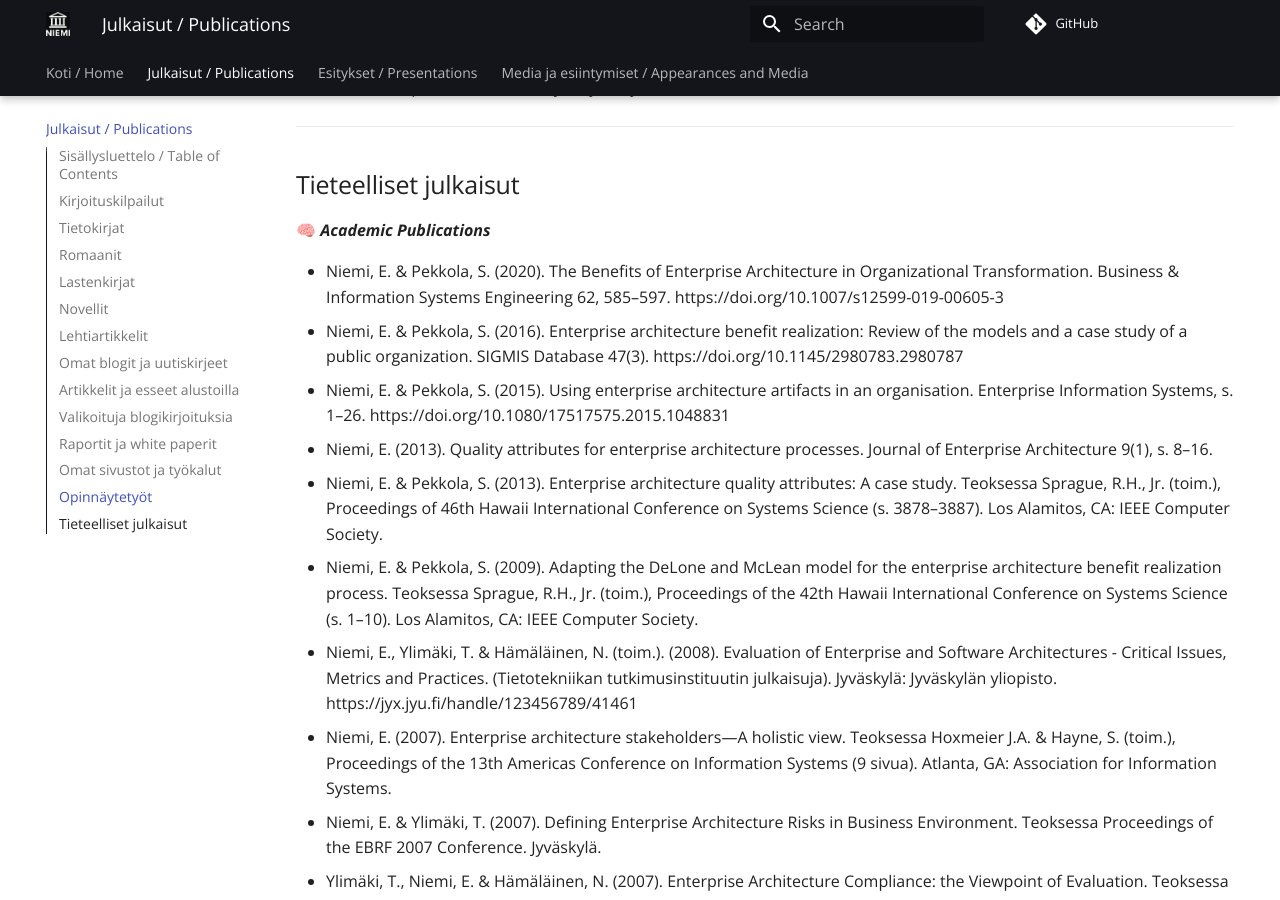
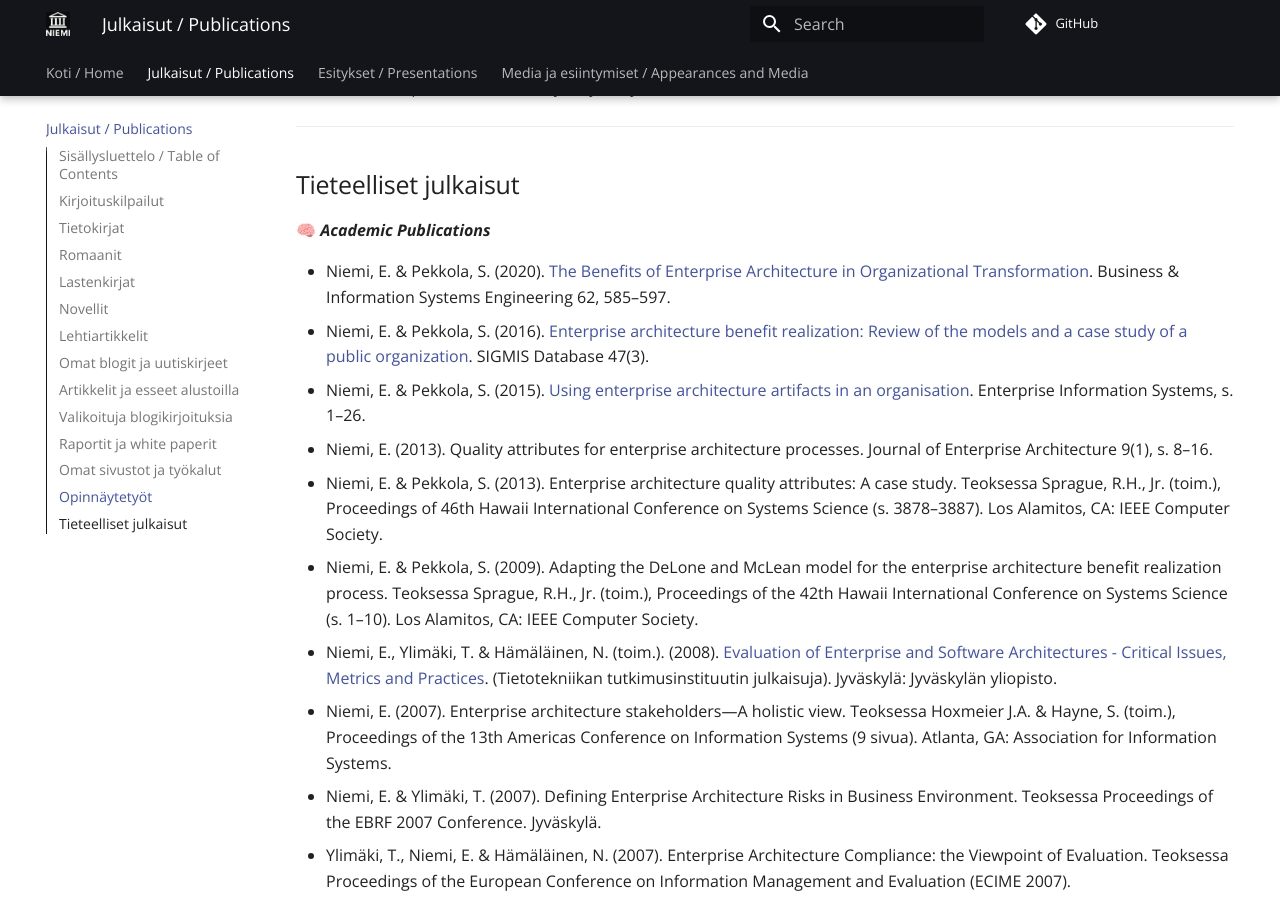
Before and after one commit to eetuniemiphd/eetuniemi, an MkDocs documentation site: the page built from docs/publications.md, in a window 1280 px wide and 900 px high, scrolled down 6122 px. Built offline with MkDocs 1.6.1 and Material for MkDocs 9.7.7, drawn with Linux system fonts in a browser that asks for light colours; comment, search, counter and statistics services are not loaded.

Commit message:
Update publications.md

```diff
--- a/docs/publications.md
+++ b/docs/publications.md
@@ -174,13 +174,13 @@ https://www.elavaatyoelamaa.fi/kirjaesittely/kokonaisarkkitehtuuri-oppaasi-organ
 ## Tieteelliset julkaisut
 🧠 ***Academic Publications***
 
-- Niemi, E. & Pekkola, S. (2020). The Benefits of Enterprise Architecture in Organizational Transformation. Business & Information Systems Engineering 62, 585–597. https://doi.org/10.1007/s12599-019-00605-3
-- Niemi, E. & Pekkola, S. (2016). Enterprise architecture benefit realization: Review of the models and a case study of a public organization. SIGMIS Database 47(3). https://doi.org/10.1145/2980783.2980787
-- Niemi, E. & Pekkola, S. (2015). Using enterprise architecture artifacts in an organisation. Enterprise Information Systems, s. 1–26. https://doi.org/10.1080/17517575.2015.1048831
+- Niemi, E. & Pekkola, S. (2020). [The Benefits of Enterprise Architecture in Organizational Transformation](https://doi.org/10.1007/s12599-019-00605-3). Business & Information Systems Engineering 62, 585–597.
+- Niemi, E. & Pekkola, S. (2016). [Enterprise architecture benefit realization: Review of the models and a case study of a public organization](https://doi.org/10.1145/2980783.2980787). SIGMIS Database 47(3).
+- Niemi, E. & Pekkola, S. (2015). [Using enterprise architecture artifacts in an organisation](https://doi.org/10.1080/17517575.2015.1048831). Enterprise Information Systems, s. 1–26.
 - Niemi, E. (2013). Quality attributes for enterprise architecture processes. Journal of Enterprise Architecture 9(1), s. 8–16.
 - Niemi, E. & Pekkola, S. (2013). Enterprise architecture quality attributes: A case study. Teoksessa Sprague, R.H., Jr. (toim.), Proceedings of 46th Hawaii International Conference on Systems Science (s. 3878–3887). Los Alamitos, CA: IEEE Computer Society.
 - Niemi, E. & Pekkola, S. (2009). Adapting the DeLone and McLean model for the enterprise architecture benefit realization process. Teoksessa Sprague, R.H., Jr. (toim.), Proceedings of the 42th Hawaii International Conference on Systems Science (s. 1–10). Los Alamitos, CA: IEEE Computer Society.
-- Niemi, E., Ylimäki, T. & Hämäläinen, N. (toim.). (2008). Evaluation of Enterprise and Software Architectures - Critical Issues, Metrics and Practices. (Tietotekniikan tutkimusinstituutin julkaisuja). Jyväskylä: Jyväskylän yliopisto. https://jyx.jyu.fi/handle/123456789/41461
+- Niemi, E., Ylimäki, T. & Hämäläinen, N. (toim.). (2008). [Evaluation of Enterprise and Software Architectures - Critical Issues, Metrics and Practices](https://jyx.jyu.fi/handle/123456789/41461). (Tietotekniikan tutkimusinstituutin julkaisuja). Jyväskylä: Jyväskylän yliopisto.
 - Niemi, E. (2007). Enterprise architecture stakeholders—A holistic view. Teoksessa Hoxmeier J.A. & Hayne, S. (toim.), Proceedings of the 13th Americas Conference on Information Systems (9 sivua). Atlanta, GA: Association for Information Systems.
 - Niemi, E. & Ylimäki, T. (2007). Defining Enterprise Architecture Risks in Business Environment. Teoksessa Proceedings of the EBRF 2007 Conference. Jyväskylä.
 - Ylimäki, T., Niemi, E. & Hämäläinen, N. (2007). Enterprise Architecture Compliance: the Viewpoint of Evaluation. Teoksessa Proceedings of the European Conference on Information Management and Evaluation (ECIME 2007).
```
